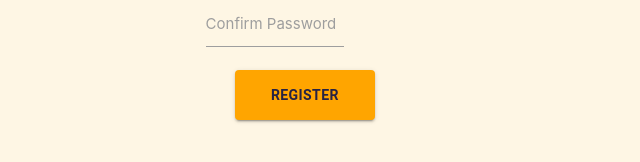
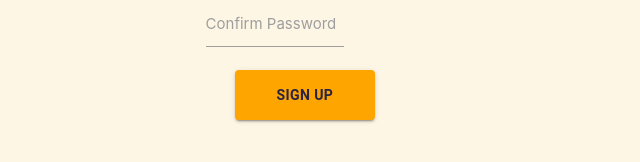
Before and after one commit to OstronKim/strava-tracker, a React (Create React App) app in the folder client/: page /register in a window 1280 px wide. Shown: the part 440-602 px from the top of the page, without its empty margins (364-1004 px from the left). Built offline with nearby package versions, Linux system fonts and the light colour scheme.

Commit message:
fix submit missing

```diff
--- a/client/src/components/auth/Login.js
+++ b/client/src/components/auth/Login.js
@@ -135,6 +135,7 @@ class Login extends Component {
                       bgcolor: "orange",
                     },
                   }}
+                  type="submit"
                 >
                   Login
                 </Button>
--- a/client/src/components/auth/Register.js
+++ b/client/src/components/auth/Register.js
@@ -145,8 +145,9 @@ class Register extends Component {
                       bgcolor: "orange",
                     },
                   }}
+                  type="submit"
                 >
-                  Register
+                  Sign up
                 </Button>
               </div>
             </form>
```
